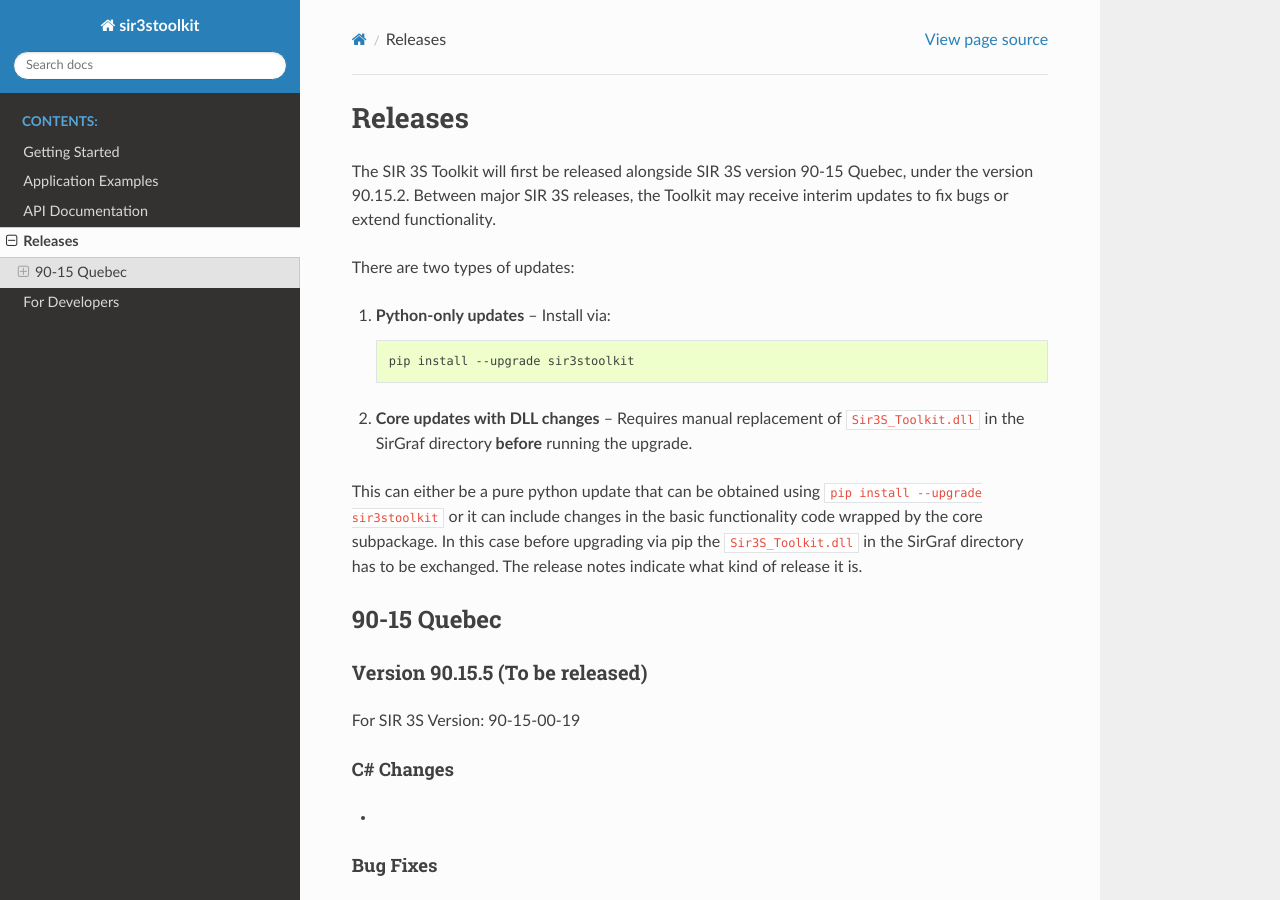
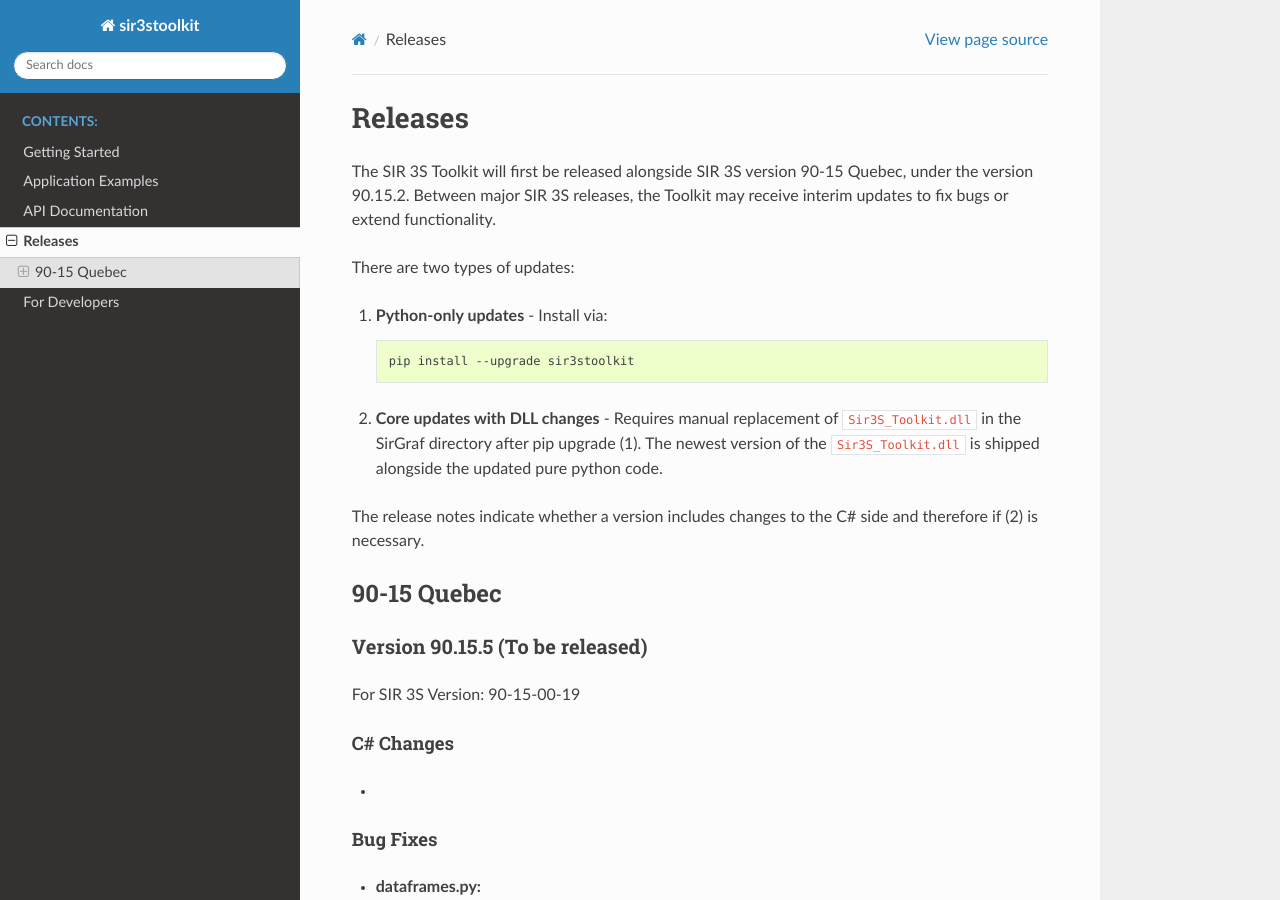
Before and after one commit to 3SConsult/sir3stoolkit, a Sphinx documentation site: the page built from docs/source/releases.rst, in a window 1280 px wide and 900 px high. Built offline with Sphinx 7.4.7 and the Read the Docs theme 3.1.0, drawn with Linux system fonts in a browser that asks for light colours; pages that are not in the unit, such as notebooks, are missing from menus.

Commit message:
Documentation: releases.rst dll pip

```diff
--- a/docs/source/releases.rst
+++ b/docs/source/releases.rst
@@ -6,19 +6,16 @@ Between major SIR 3S releases, the Toolkit may receive interim updates to fix bu
 
 There are two types of updates:
 
-1. **Python-only updates** – Install via:
+1. **Python-only updates** - Install via:
 
    .. code-block:: bash
 
       pip install --upgrade sir3stoolkit
 
-2. **Core updates with DLL changes** – Requires manual replacement of ``Sir3S_Toolkit.dll`` in the SirGraf directory **before** running the upgrade.
+2. **Core updates with DLL changes** - Requires manual replacement of ``Sir3S_Toolkit.dll`` in the SirGraf directory after pip upgrade (1). The newest version of the ``Sir3S_Toolkit.dll`` is shipped alongside the updated pure python code.
 
 
-This can either be a pure python update that can be obtained using ``pip install --upgrade sir3stoolkit`` or
-it can include changes in the basic functionality code wrapped by the core subpackage.
-In this case before upgrading via pip the ``Sir3S_Toolkit.dll`` in the SirGraf directory has to be exchanged.
-The release notes indicate what kind of release it is.
+The release notes indicate whether a version includes changes to the C# side and therefore if (2) is necessary.
 
 90-15 Quebec
 ------------
```
